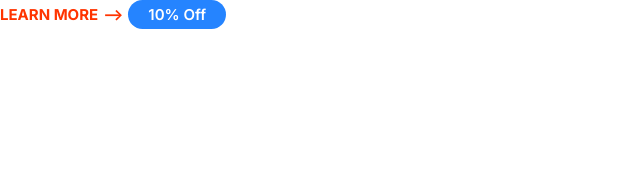
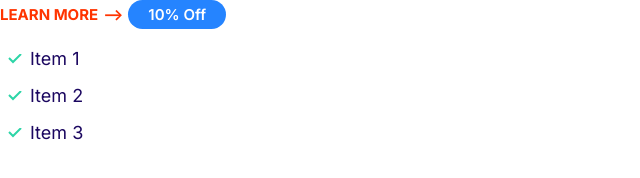
Before and after one commit to Solobrad/Nickefy_Cloud_hosting, a plain HTML site: page index.html in a window 1280 px wide. Shown: the whole page, without its empty margins (0-640 px from the left). Drawn offline with Linux system fonts and the light colour scheme.

Commit message:
Adding Lists

```diff
--- a/CSS/styles.css
+++ b/CSS/styles.css
@@ -122,3 +122,31 @@
      font-size: 1.2rem;
    }
  }
+
+ /* Lists */
+.list {
+   list-style: none;
+   padding-left: 0;
+   color: var(--color-headings);
+ }
+
+ .list--inline .list__item {
+   display: inline-block;
+   margin-right: 2rem;
+ }
+
+ .list--tick {
+   list-style-image: url(../images/tick.svg);
+   padding-left: 3rem;
+ }
+
+ .list--tick .list__item {
+   padding-left: 0.5rem;
+   margin-bottom: 1rem;
+ }
+
+ @media screen and (min-width: 1024px) {
+   .list--tick .list__item {
+     padding-left: 0;
+   }
+ }
--- a/index.html
+++ b/index.html
@@ -15,5 +15,10 @@
   <body>
     <a href="#" class="link-arrow">Learn More</a>
     <span class="badge badge--primary">10% Off</span>
+    <ul class="list list--tick">
+      <li class="list__item">Item 1</li>
+      <li class="list__item">Item 2</li>
+      <li class="list__item">Item 3</li>
+    </ul>
   </body>
 </html>
```
Also changed, not shown: components/lists.html (added, +5 -0 lines).
